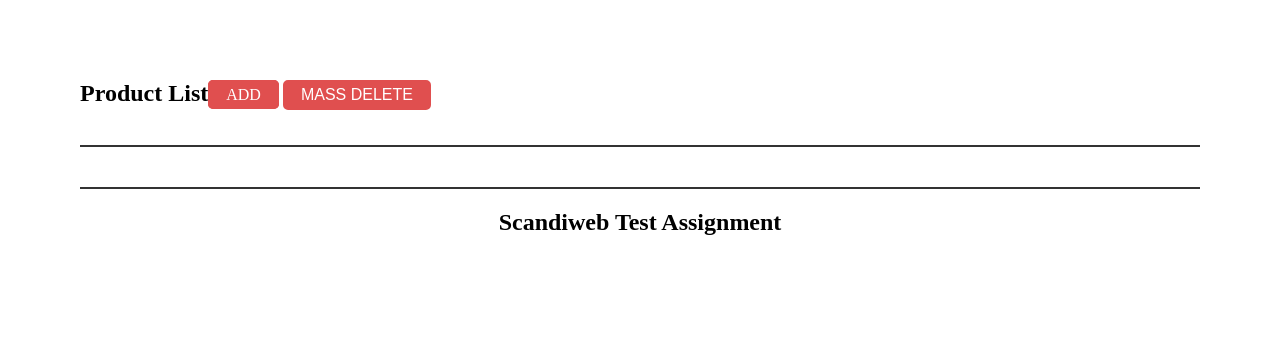
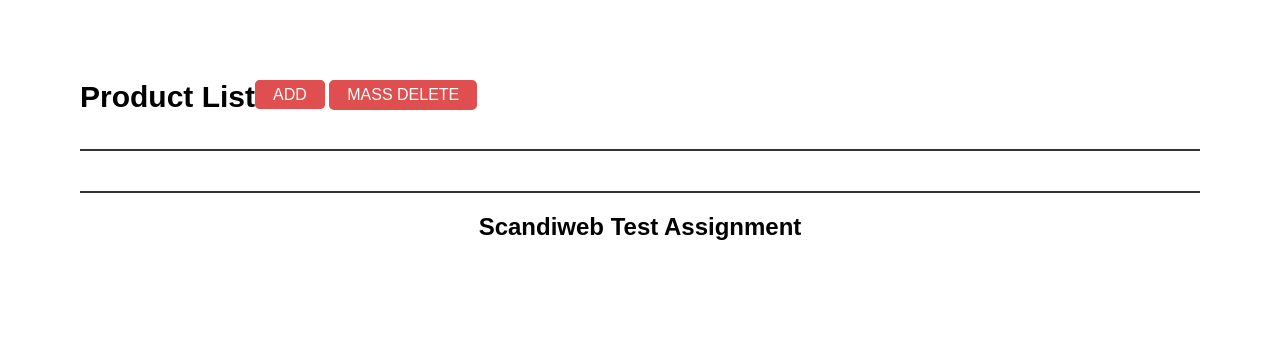
Before and after one commit to DeVic-oliver/scandiweb, a PHP site: page / in a window 1280 px wide. Shown: the top 340 px of the page. Run offline with PHP 8.4, Linux system fonts and the light colour scheme; data that the repository does not hold is empty; some web fonts are replaced.

Commit message:
font family imported to the project

```diff
--- a/assets/css/style.css
+++ b/assets/css/style.css
@@ -1,8 +1,52 @@
+@font-face {
+    font-family: 'Poppins-Light';
+    src: url('http://localhost/scandiweb/assets/fonts/Poppins-Light.ttf');
+}
+@font-face {
+    font-family: 'Poppins-Regular';
+    src: url('http://localhost/scandiweb/assets/fonts/Poppins-Regular.ttf');
+}
+@font-face {
+    font-family: 'Poppins-SemiBold';
+    src: url('http://localhost/scandiweb/assets/fonts/Poppins-SemiBold.ttf');
+}
+@font-face {
+    font-family: 'Poppins-Bold';
+    src: url('http://localhost/scandiweb/assets/fonts/Poppins-Bold.ttf');
+}
+
 *{
     padding: 0;
     margin: 0;
     text-decoration: none;
 }
+body {
+    font-family: 'Poppins-Regular', sans-serif;
+}
+
+h1,
+h2,
+h3,
+h4,
+h5,
+h6
+{
+    font-family: 'Poppins-Bold', sans-serif;
+}
+
+h1{
+    font-size: 30px;
+}
+
+h2{
+    font-size: 26px;
+}
+
+h3,
+h4{
+    font-size: 24px;
+}
+
 
 .container{
     max-width: 1920px;
@@ -39,7 +83,6 @@
 
 footer{
     border-top: 2px solid #333;
-    font-size: 24px;
     margin-top: 35px;
     padding: 1.25rem;
     text-align: center;
@@ -55,7 +98,7 @@ footer{
     border: 1px solid #666;
     display: flex;
     justify-content: center;
-    font-size: 20px;
+    font-size: 18px;
     min-height: 250px;
     padding: 1.20rem;
     position: relative;
@@ -80,6 +123,19 @@ footer{
 
 
 @media screen and (max-width: 767px) {
+    h1{
+        font-size: 26px;
+    }
+
+    h2{
+        font-size: 24px;
+    }
+
+    h3,
+    h4{
+        font-size: 20px;
+    }
+
     .container{
         padding: 1.25rem;
     }
```
Also changed, not shown: assets/fonts/poppins/Poppins-Bold.ttf (added), assets/fonts/poppins/Poppins-Light.ttf (added), assets/fonts/poppins/Poppins-Regular.ttf (added), assets/fonts/poppins/Poppins-SemiBold.ttf (added).
